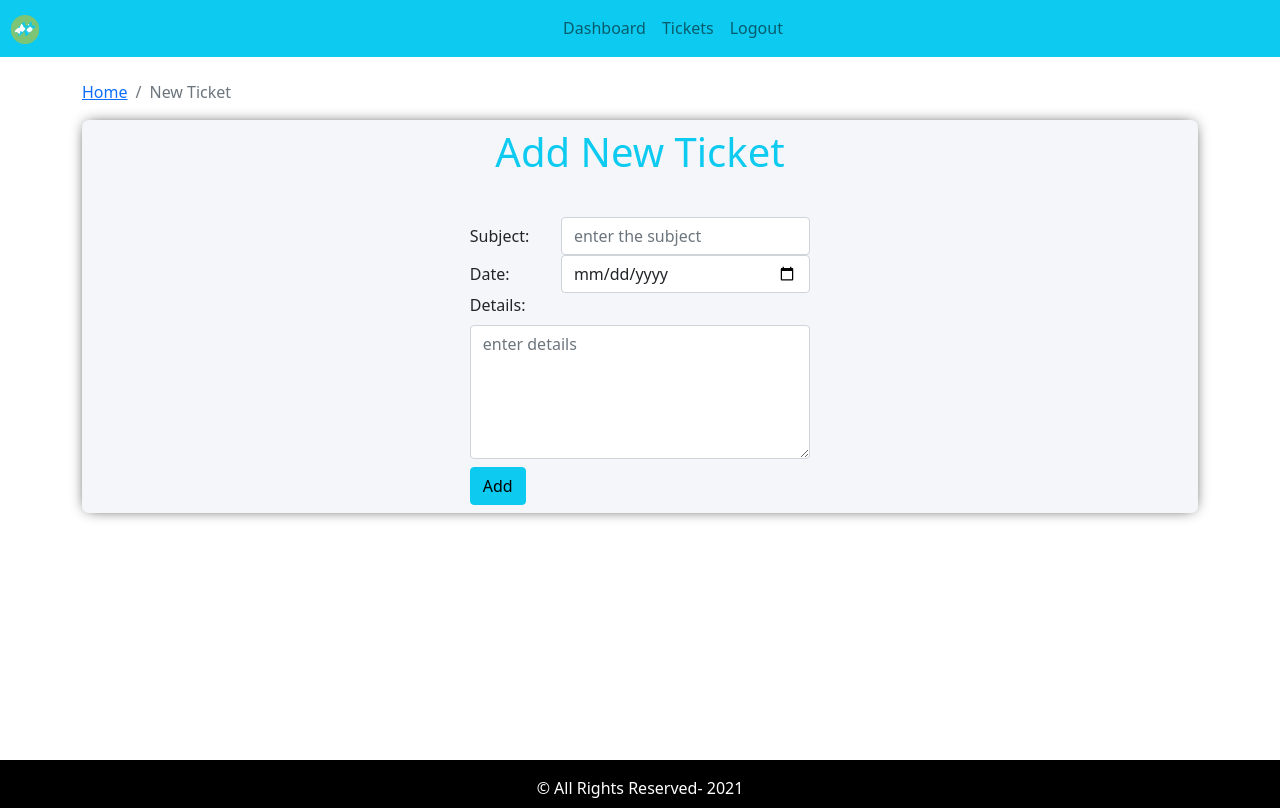
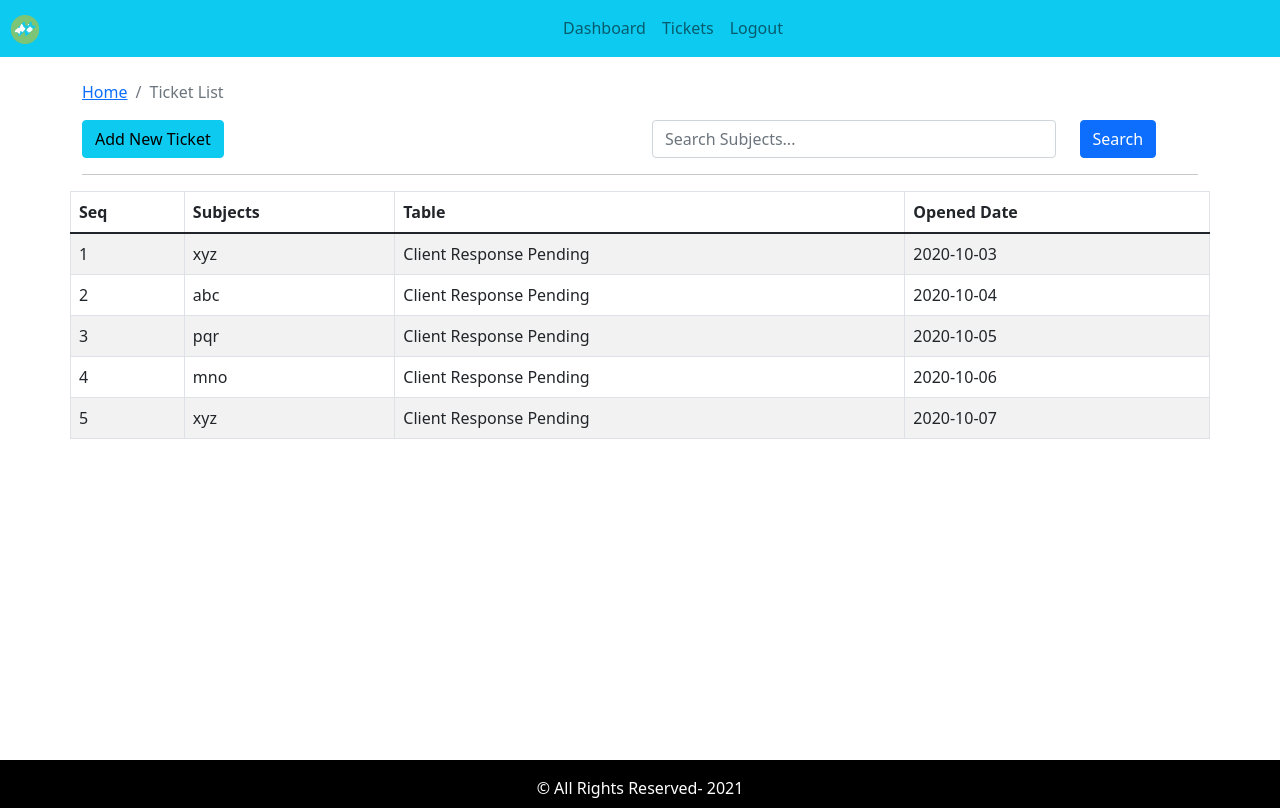
Before and after one commit to Pirate30/crm-client, a React (Create React App) app: page / in a window 1280 px wide. Built offline with nearby package versions, Linux system fonts and the light colour scheme.

Commit message:
ticket search functionality created

```diff
--- a/src/App.js
+++ b/src/App.js
@@ -3,6 +3,7 @@ import DefaultLayout from "./layout/DefaultLayout";
 import NewTicket from "./page/add-new-ticket/NewTicket";
 import Dashboard from "./page/dashboard/Dashboard";
 import Entry from "./page/entry/Entry";
+import TicketList from "./page/ticket-lising/TicketList";
 
 function App() {
   return (
@@ -10,7 +11,8 @@ function App() {
       {/* <Entry /> */}
       <DefaultLayout>
         {/* <Dashboard /> */}
-        <NewTicket />
+        {/* <NewTicket /> */}
+        <TicketList />
       </DefaultLayout>
     </div>
   );
--- /dev/null
+++ b/src/components/search-form/SearchForm.jsx
@@ -0,0 +1,35 @@
+import React from "react";
+import { Form, Row, Col, Button } from "react-bootstrap";
+
+export default function SearchForm({
+  handleSubmit,
+  setStr,
+  str,
+  searchTIcket,
+}) {
+  return (
+    <div>
+      <Form onSubmit={handleSubmit}>
+        <Form.Group as={Row}>
+          <Col sm={9}>
+            <Form.Control
+              name="SearchStr"
+              placeholder="Search Subjects..."
+              onChange={(e) => {
+                setStr(e.target.value);
+                searchTIcket(e.target.value);
+              }}
+              value={str}
+            ></Form.Control>
+          </Col>
+          <Col>
+            <Button className="info" type="submit">
+              Search
+            </Button>
+          </Col>
+        </Form.Group>
+      </Form>
+      {/* {console.log(str)} */}
+    </div>
+  );
+}
--- a/src/data.json
+++ b/src/data.json
@@ -8,19 +8,19 @@
     {
         "id":2,
         "status": "Client Response Pending",
-        "subject":"xyz",
+        "subject":"abc",
         "addedAt":"2020-10-04"
     },
     {
         "id":3,
         "status": "Client Response Pending",
-        "subject":"xyz",
+        "subject":"pqr",
         "addedAt":"2020-10-05"
     },
     {
         "id":4,
         "status": "Client Response Pending",
-        "subject":"xyz",
+        "subject":"mno",
         "addedAt":"2020-10-06"
     },
     {
--- /dev/null
+++ b/src/page/ticket-lising/TicketList.jsx
@@ -0,0 +1,50 @@
+import React, { useState } from "react";
+import { Col, Container, Row, Button } from "react-bootstrap";
+import BreadCrumb from "../../components/breadcrumb/BreadCrumb";
+import SearchForm from "../../components/search-form/SearchForm";
+import TicketTable from "../../components/ticket-table/TicketTable";
+import data from "../../data.json";
+
+export default function TicketList() {
+  const [str, setStr] = useState();
+  const [dispTicket, setDispTicket] = useState(data);
+
+  const handleSubmit = (e) => {
+    e.preventDefault();
+    // console.log("str..", str);
+  };
+
+  const searchTIcket = (sttr) => {
+    const displayTickets = data.filter((row) =>
+      row.subject.toLocaleLowerCase().includes(sttr.toLowerCase())
+    );
+    setDispTicket(displayTickets);
+  };
+
+  return (
+    <Container>
+      <Row>
+        <Col>
+          <BreadCrumb page="Ticket List" />
+        </Col>
+      </Row>
+      <Row>
+        <Col>
+          <Button variant="info">Add New Ticket</Button>
+        </Col>
+        <Col className="text-right">
+          <SearchForm
+            setStr={setStr}
+            handleSubmit={handleSubmit}
+            str={str}
+            searchTIcket={searchTIcket}
+          />
+        </Col>
+      </Row>
+      <hr />
+      <Row>
+        <TicketTable data={dispTicket} />
+      </Row>
+    </Container>
+  );
+}
```
